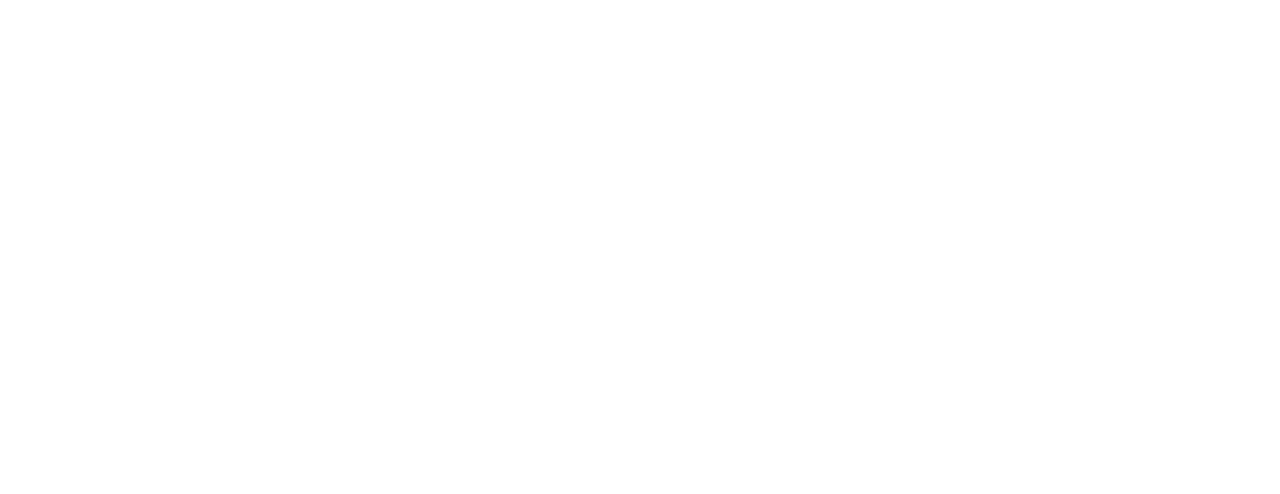
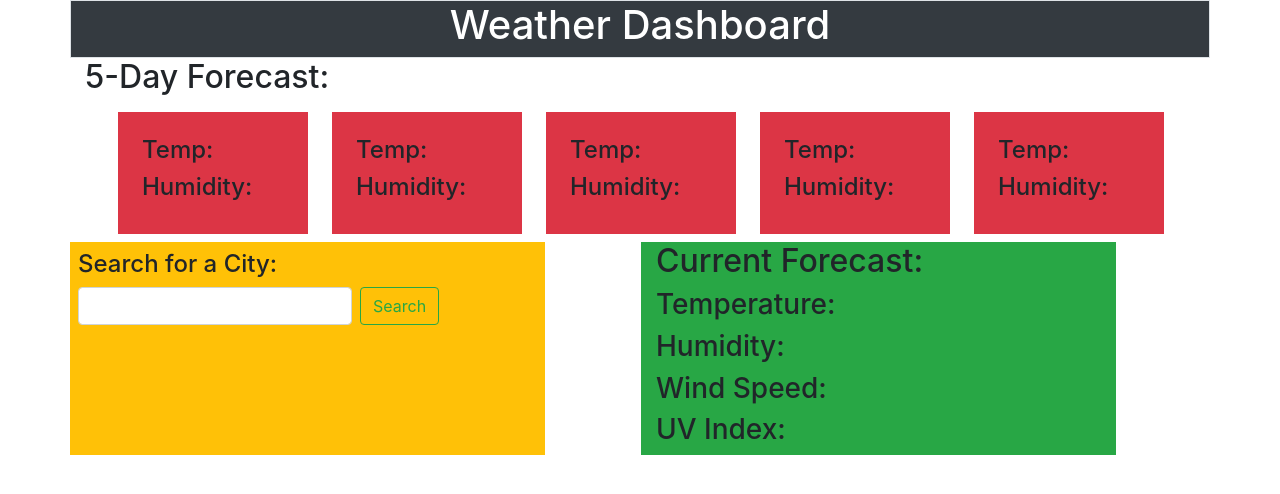
Before and after one commit to adbergen/weather-dashboard, a plain HTML site: page index.html in a window 1280 px wide. Drawn offline with nearby package versions, Linux system fonts and the light colour scheme.

Commit message:
added content layout

```diff
--- a/index.html
+++ b/index.html
@@ -9,10 +9,72 @@
   <link rel="stylesheet" href="https://cdnjs.cloudflare.com/ajax/libs/twitter-bootstrap/4.5.0/css/bootstrap.min.css">
   <link rel="stylesheet" href="https://cdnjs.cloudflare.com/ajax/libs/font-awesome/5.14.0/css/all.min.css">
   <link rel="stylesheet" href="assets/css/style.css">
-  <title>Title</title>
+  <title>Weather Dashboard</title>
 </head>
 
 <body>
+  <header class="container text-center border bg-dark text-white">
+    <h1>Weather Dashboard</h1>
+  </header>
+  <div class="container">
+
+    <div class="row">
+
+      <div class="col-lg-12 mb-2">
+        <h2>5-Day Forecast:</h2>
+      </div>
+
+
+
+      <div class="col-lg-2 bg-danger p-4 ml-5 mr-4">
+        <h4>Temp:</h4>
+        <h4>Humidity:</h4>
+      </div>
+      <div class="col-lg-2 bg-danger p-4 mr-4">
+        <h4>Temp:</h4>
+        <h4>Humidity:</h4>
+      </div>
+      <div class="col-lg-2 bg-danger p-4 mr-4">
+        <h4>Temp:</h4>
+        <h4>Humidity:</h4>
+      </div>
+      <div class="col-lg-2 bg-danger p-4 mr-4">
+        <h4>Temp:</h4>
+        <h4>Humidity:</h4>
+      </div>
+      <div class="col-lg-2 bg-danger p-4 mr-4">
+        <h4>Temp:</h4>
+        <h4>Humidity:</h4>
+      </div>
+    </div>
+
+  </div>
+  <div class="container">
+    <div class="row">
+
+      <div class="col-lg-5 bg-warning p-2 mt-2 mr-5">
+        <h4> Search for a City:</h4>
+        <form class="form-inline">
+          <input class="form-control mr-sm-2" type="search" aria-label="Search">
+          <button class="btn btn-outline-success my-2 my-sm-0" type="submit">Search</button>
+        </form>
+      </div>
+
+      <div class="col-lg-5 bg-success mt-2 ml-5">
+        <h2>Current Forecast:</h2>
+        <h3>Temperature:</h3>
+        <h3>Humidity:</h3>
+        <h3>Wind Speed:</h3>
+        <h3>UV Index:</h3>
+      </div>
+
+
+
+
+    </div>
+
+  </div>
+  </div>
 
   <script src="https://cdnjs.cloudflare.com/ajax/libs/jquery/3.5.1/jquery.slim.min.js"></script>
   <script src="https://cdnjs.cloudflare.com/ajax/libs/popper.js/1.16.1/umd/popper.min.js"></script>
```
